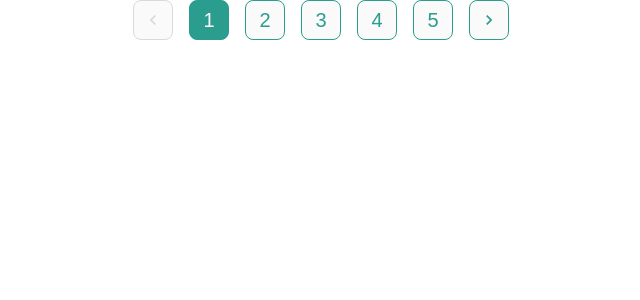
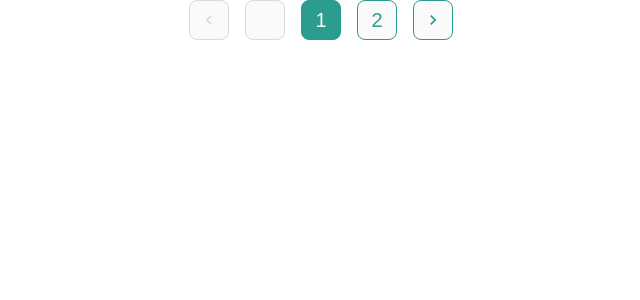
Before and after one commit to CaNeoN28/controle-farmaceutico-frontend, a Next.js app: page /teste in a window 1280 px wide. Shown: the top 300 px of the page, without its empty margins (319-959 px from the left). Built offline with nearby package versions, Linux system fonts and the light colour scheme.

Commit message:
Finalizando condições de paginação

```diff
--- a/src/app/teste/page.tsx
+++ b/src/app/teste/page.tsx
@@ -7,13 +7,9 @@ export default function Teste() {
 	const [pagina, setPagina] = useState(1);
 	const [paginaMax, setPaginaMax] = useState(5);
 
-	useEffect(() => {
-		console.log(pagina);
-	}, [pagina]);
-
 	return (
 		<div>
-			<Paginacao pagina={pagina} paginaMax={paginaMax} setPagina={setPagina} botoes={5}/>
+			<Paginacao pagina={pagina} paginaMax={paginaMax} setPagina={setPagina}/>
 		</div>
 	);
 }
--- a/src/components/Paginacao/index.tsx
+++ b/src/components/Paginacao/index.tsx
@@ -9,14 +9,23 @@ import Pagina from "../Pagina";
 interface Props {
 	pagina: number;
 	paginaMax: number;
-	botoes: number;
 	setPagina: Dispatch<SetStateAction<number>>;
 }
 
 export default function Paginacao({ pagina, paginaMax, setPagina }: Props) {
 	const getPaginas = () => {
 		const paginas = [];
-		for (let i = 1; i <= paginaMax; i++) {
+		const numeros = 3;
+
+		let inicial = pagina - Math.floor(numeros / 2);
+		let final = pagina + Math.floor(numeros / 2);
+
+		console.log({
+			inicial,
+			final,
+		});
+
+		for (let i = inicial; i <= final && paginas.length < numeros; i++) {
 			paginas.push(i);
 		}
 
@@ -47,10 +56,10 @@ export default function Paginacao({ pagina, paginaMax, setPagina }: Props) {
 					onClick={(e) => {
 						pagina != p && setPagina(p);
 					}}
-					clicavel={pagina != p}
+					clicavel={pagina != p && p >= 1 && p <= paginaMax}
 					ativo={pagina == p}
 				>
-					{p}
+					{p >= 1 && p <= paginaMax && p}
 				</Pagina>
 			))}
 			<Pagina
```
